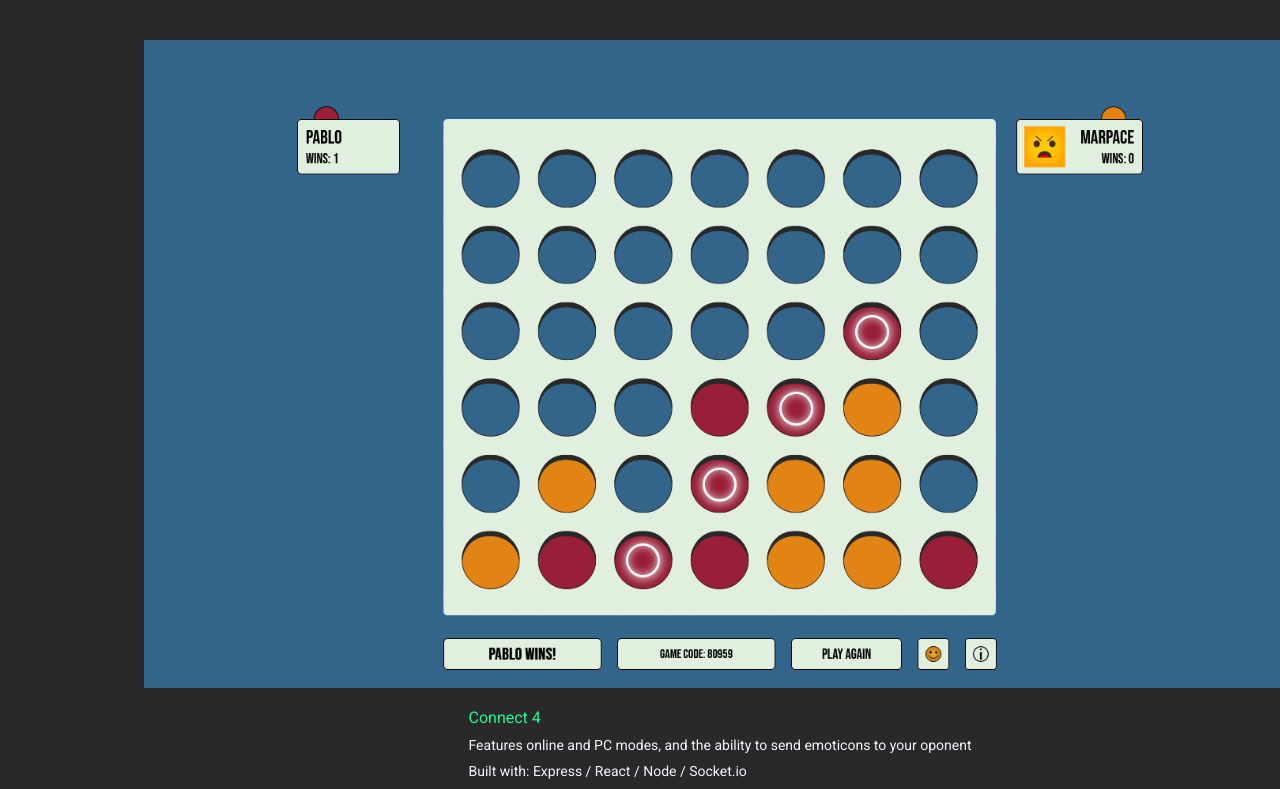
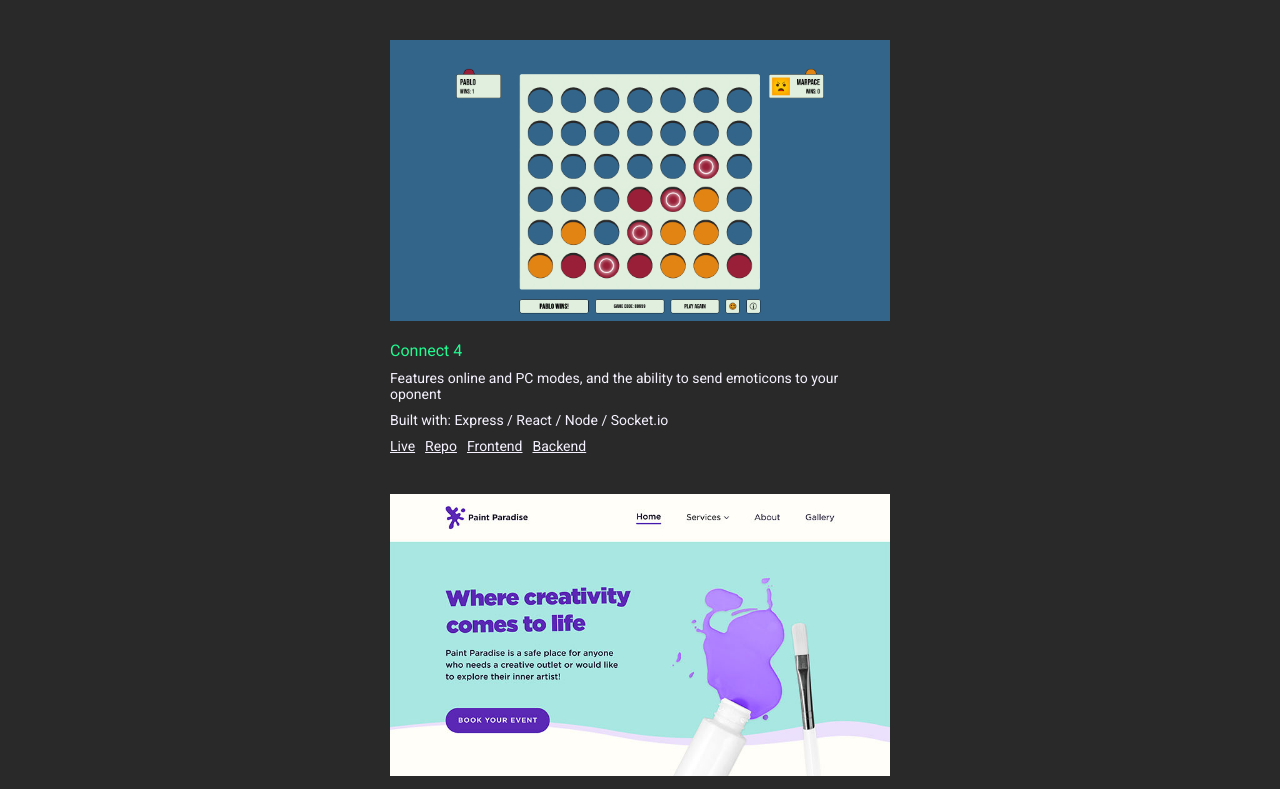
Before and after one commit to Marpace/pablo-portfolio, a Next.js app: page /projects in a window 1280 px wide. Shown: the top 789 px of the page. Built offline with nearby package versions, Linux system fonts and the light colour scheme.

Commit message:
update desktop styles for projects page

```diff
--- a/src/app/components/projects/projectsPageBlock/ProjectsPageBlock.module.scss
+++ b/src/app/components/projects/projectsPageBlock/ProjectsPageBlock.module.scss
@@ -1,15 +1,23 @@
 @use '../../../styles/variables' as *;
+@use '../../../styles/mixins' as *;
 
 .project {
     display: flex;
     flex-direction: column;
     align-items: center;
     gap: 20px;
-    width: 90vw;
+    width: 100%;
+
+    @include responsive($desktop) {
+        flex-direction: row;
+        align-items: flex-start;
+        width: fit-content;
+    }
 }
 
 .desktopScreenshot {
     width: 100%;
+    max-width: 500px;
     aspect-ratio: 16 / 9;
     object-fit: cover;
     object-position: top center;
@@ -18,9 +26,18 @@
 .mobileScreenshot {
     width: 100%;
     display: none;
+
+    @include responsive($desktop) {
+        display: block;
+        width: 133px;
+        aspect-ratio: 9 / 19;
+        object-fit: cover;
+    }
 }
 
 .text {
+    width: 100%;
+    max-width: 500px;
     display: flex;
     flex-direction: column;
     align-items: center;
@@ -28,6 +45,10 @@
 
     p {
         width: 100%;
+    }
+
+    @include responsive($desktop) {
+        width: 500px;
     }
 }
 
--- a/src/app/projects/page.js
+++ b/src/app/projects/page.js
@@ -15,7 +15,7 @@ function ProjectsPage() {
 
   return (
 
-    <main className={styles.projectsMain}>
+    <div className={styles.projectsMain}>
       {projects.map(project => (
         <ProjectsPageBlock
           key={project.projectTitle}
@@ -34,7 +34,7 @@ function ProjectsPage() {
       ))}
 
       <button className={styles.button} onClick={() => window.location.href = '/'}>Back to main page</button>
-    </main>
+    </div>
   )
 }
 
--- a/src/app/projects/page.module.scss
+++ b/src/app/projects/page.module.scss
@@ -3,8 +3,10 @@
 
 .projectsMain {
     display: flex;
+    flex-direction: column;
     gap: 40px;
     margin: 40px 0 50px;
+    align-items: center;
     // @include responsive($tablet) {
     //     align-items: flex-start;
     // }
@@ -29,6 +31,9 @@
     font-family: "Bebas Neue", sans-serif;
     font-size: 1.2rem;
     margin-top: 3rem;
+    width: 100%;
+    max-width: 400px;
+    margin: auto;
 
     &:hover {
       background-color: $raisin_black;
```
